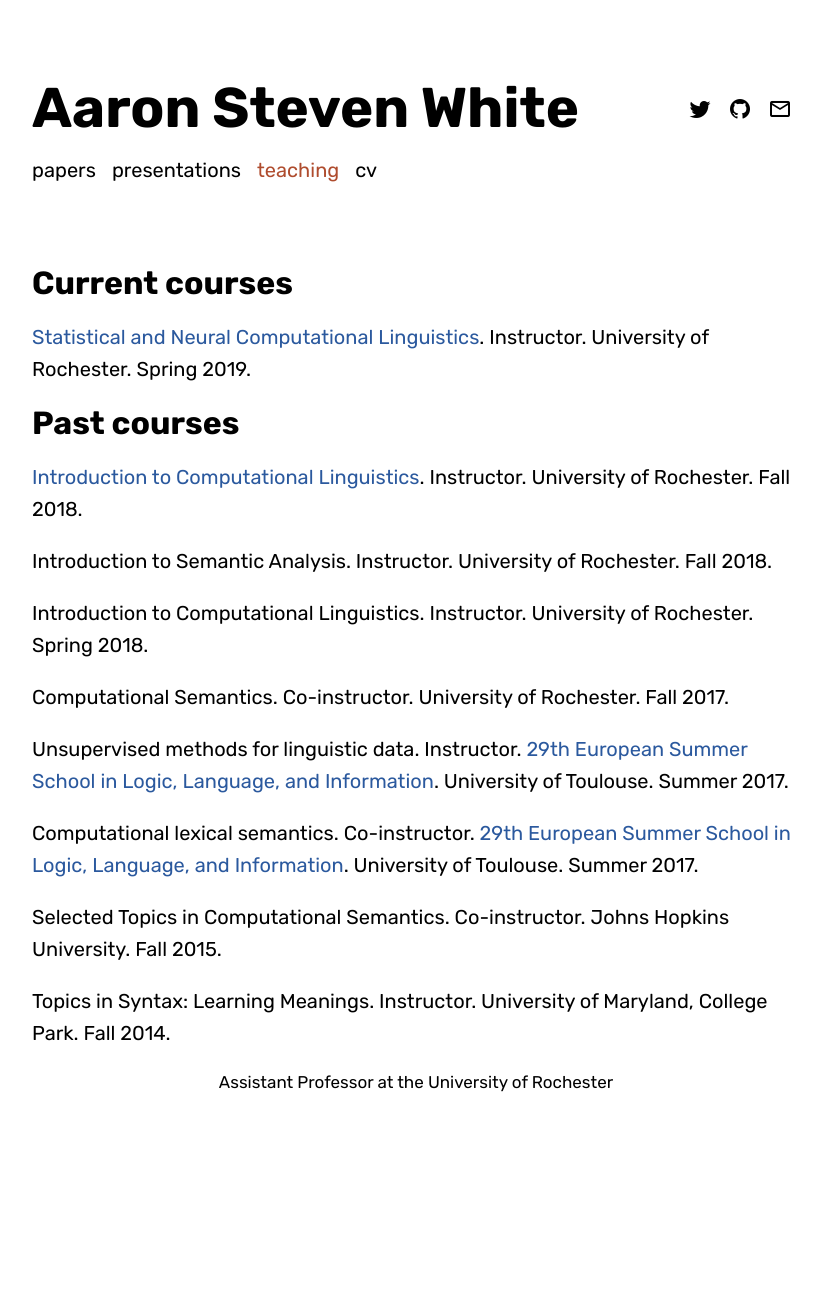
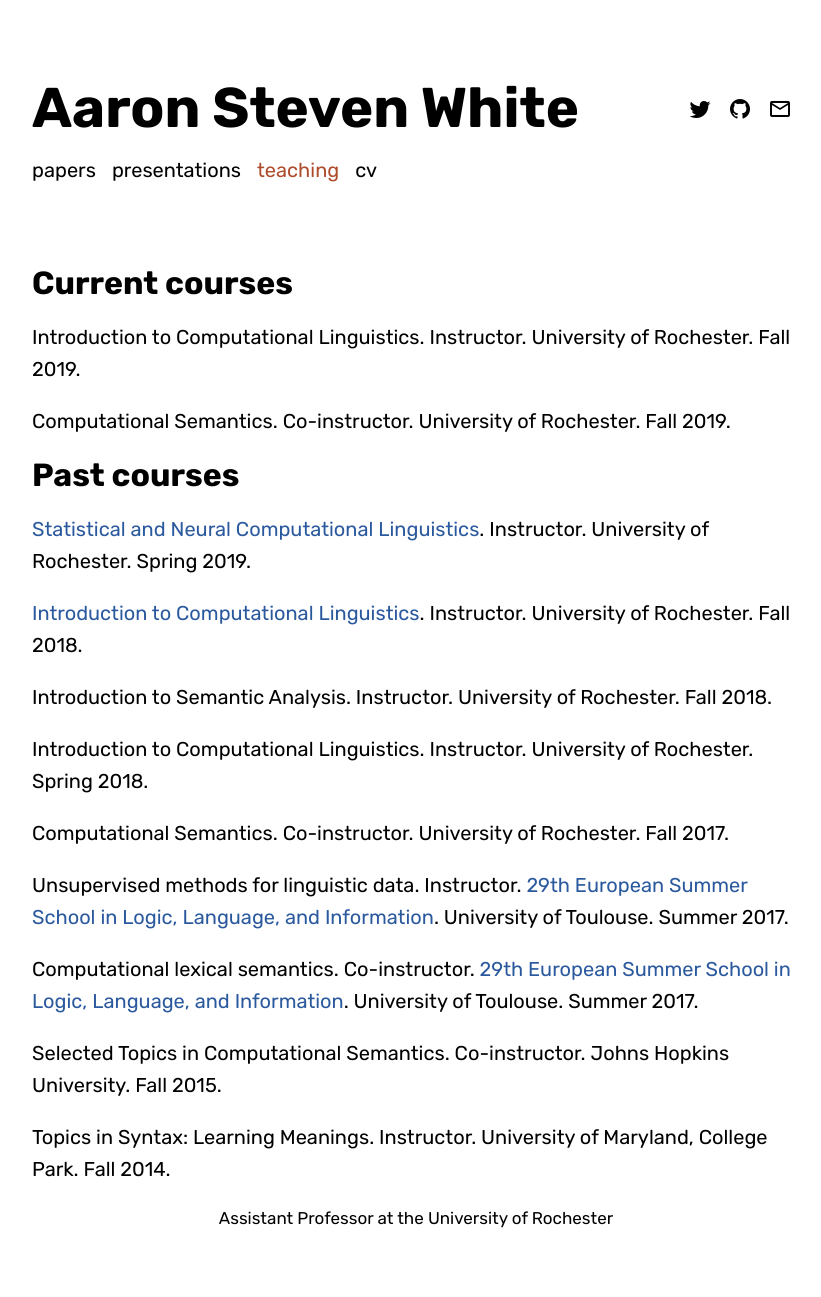
Before and after one commit to JIAXINGUY/aaronstevenwhite.github.io, a Jekyll site: the page built from teaching.md, in a window 1280 px wide. Shown: the whole page, without its empty margins (224-1045 px from the left). Built offline with Jekyll 4.4.1, drawn with Linux system fonts in a browser that asks for light colours; some web fonts are replaced; before the commit the page ends 1161 px from its top, so only the background shows below that.

Commit message:
Adds Fall 2019 courses

```diff
--- a/teaching.md
+++ b/teaching.md
@@ -6,9 +6,13 @@ share: false
 
 # Current courses
 
-[Statistical and Neural Computational Linguistics](teaching/spring2019/stat-neural-comp-ling/). Instructor. University of Rochester. Spring 2019.
+Introduction to Computational Linguistics. Instructor. University of Rochester. Fall 2019.
+
+Computational Semantics. Co-instructor. University of Rochester. Fall 2019.
 
 # Past courses
+
+[Statistical and Neural Computational Linguistics](teaching/spring2019/stat-neural-comp-ling/). Instructor. University of Rochester. Spring 2019.
 
 [Introduction to Computational Linguistics](teaching/fall2018/intro-to-comp-ling/). Instructor. University of Rochester. Fall 2018.
 
```
